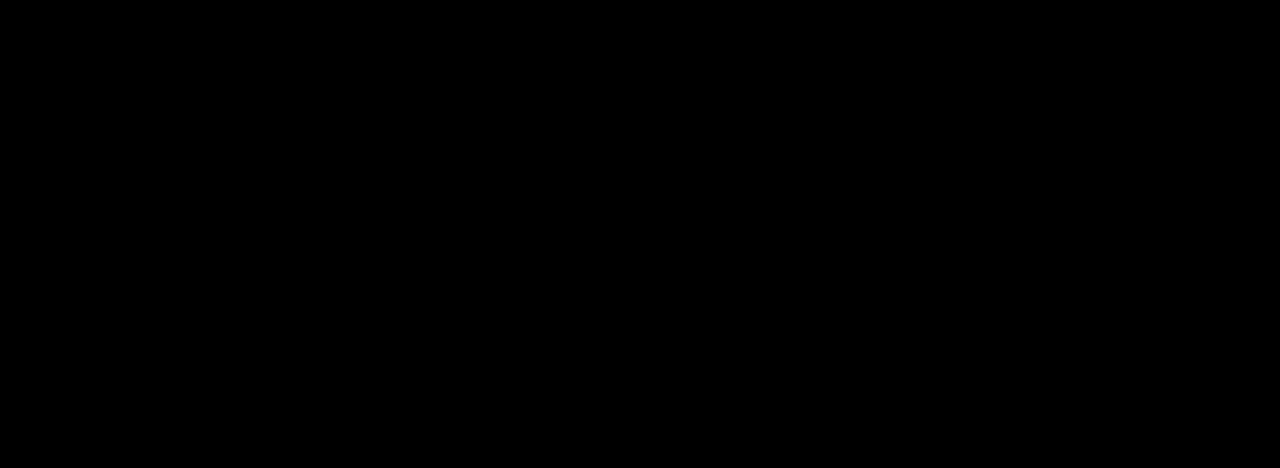
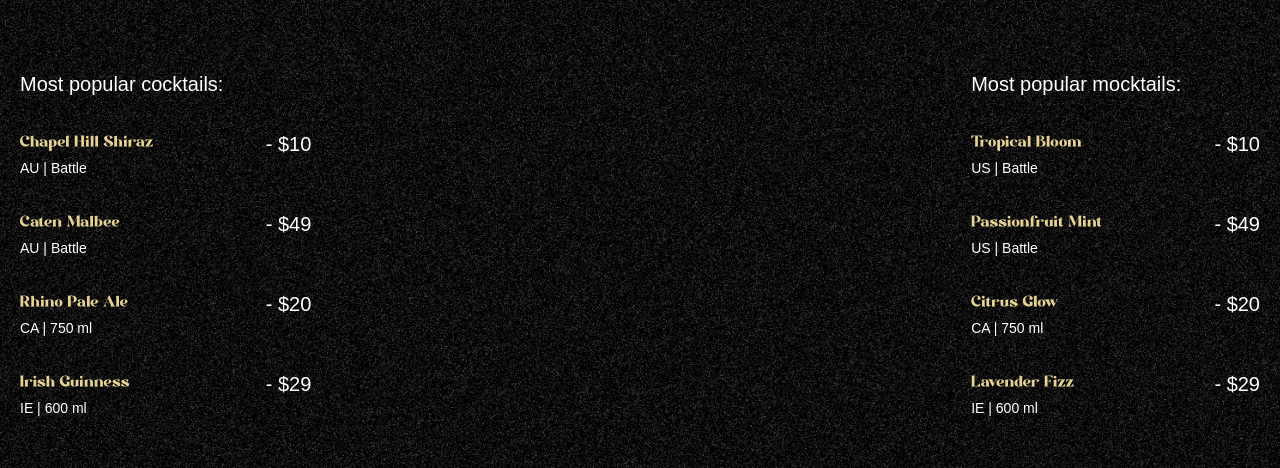
Before and after one commit to Teboho-Mokoena/gsap-animation-project, a React (Vite) app: page / in a window 1280 px wide. Shown: the part 890-1358 px from the top of the page. Built offline with nearby package versions, Linux system fonts and the light colour scheme; a web font is replaced by a local one.

Commit message:
Implement Cocktails Section

```diff
--- a/src/App.jsx
+++ b/src/App.jsx
@@ -2,6 +2,7 @@
 import { ScrollTrigger, SplitText } from "gsap/all";
 import Navbar from "./components/Navbar.jsx";
 import Hero from "./components/Hero.jsx";
+import Cocktails from "./components/Cocktails.jsx";
 
 gsap.registerPlugin(ScrollTrigger, SplitText);
 
@@ -10,6 +11,7 @@
         <main>
             <Navbar/>
             <Hero/>
+            <Cocktails/>
         </main>
     )
 }
--- /dev/null
+++ b/src/components/Cocktails.jsx
@@ -0,0 +1,69 @@
+import React from 'react'
+import {cocktailLists, mockTailLists} from "../../constants/index.js";
+import {useGSAP} from "@gsap/react";
+import gsap from "gsap";
+
+const Cocktails = () => {
+
+    useGSAP(() => {
+        const parallaxTimeline = gsap.timeline({
+            scrollTrigger: {
+                trigger: '#cocktails',
+                start: 'top 30%',
+                end: 'bottom 80%',
+                scrub: true,
+            }
+        })
+
+        parallaxTimeline
+            .from('#c-left-leaf', {x: -100, y: 100})
+        .from('#c-right-leaf', {x: 100, y: 100})
+    })
+
+    return (
+        <section id="cocktails" className="noisy">
+            <img
+                src={"/images/cocktail-left-leaf.png"}
+                alt={"l-leaf"}
+                id={"c-left-leaf"}
+            />
+            <img
+                src={"/images/cocktail-right-leaf.png"}
+                alt={"r-leaf"}
+                id={"c-right-leaf"}
+            />
+            <div className="list">
+                <div className="popular">
+                    <h2>Most popular cocktails:</h2>
+                    <ul>
+                        {cocktailLists.map(({ name, country, detail, price }) => (
+                            <li key={name}>
+                                <div className="md:me-28">
+                                    <h3>{name}</h3>
+                                    <p>{country} | {detail}</p>
+                                </div>
+                                <span>- {price}</span>
+                            </li>
+                        ))}
+                    </ul>
+                </div>
+
+                <div className="loved">
+                    <h2>Most popular mocktails:</h2>
+                    <ul>
+                        {mockTailLists.map(({ name, country, detail, price }) => (
+                            <li key={name}>
+                                <div className="md:me-28">
+                                    <h3>{name}</h3>
+                                    <p>{country} | {detail}</p>
+                                </div>
+                                <span>- {price}</span>
+                            </li>
+                        ))}
+                    </ul>
+                </div>
+            </div>
+        </section>
+    )
+}
+export default Cocktails
```
